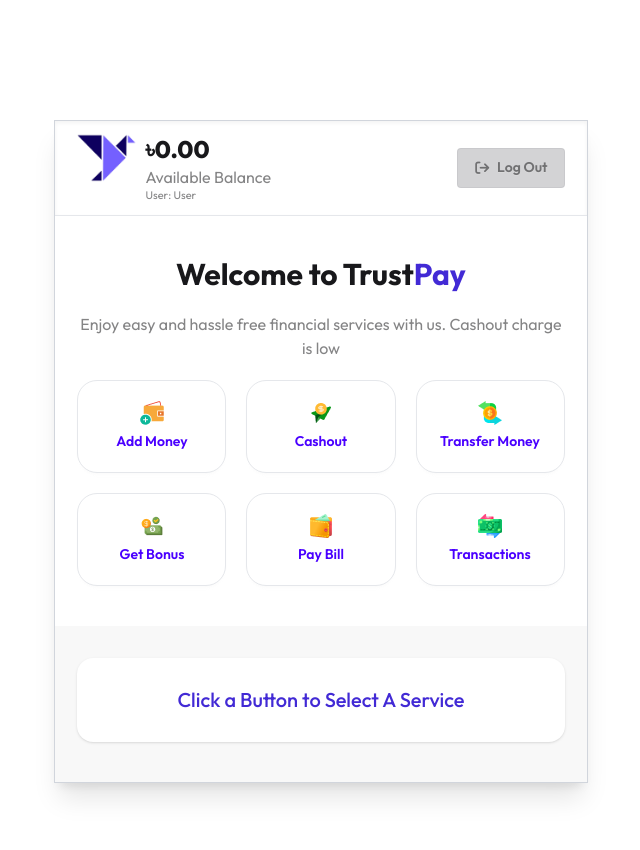
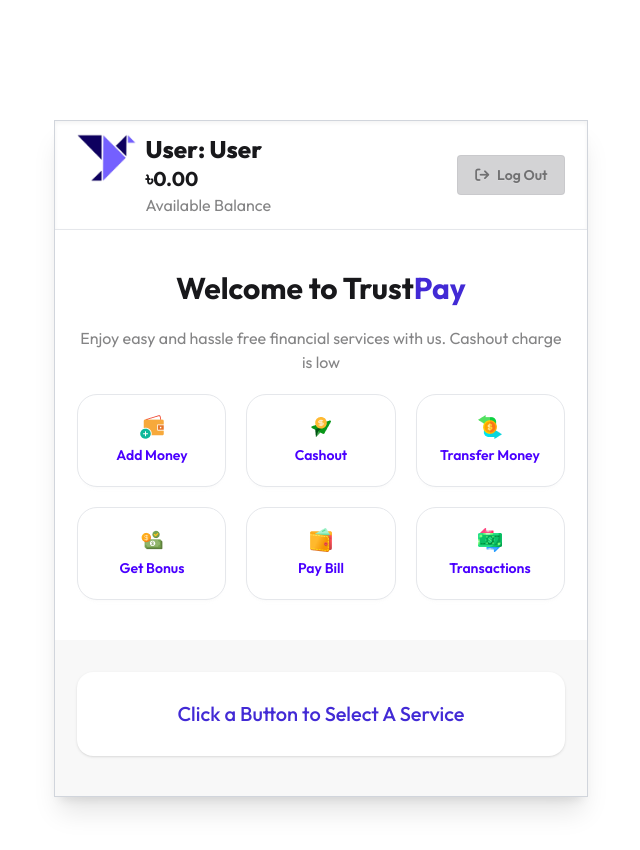
Before and after one commit to Md-leon-a/Trust-pay, a website: page homepage.html in a window 1280 px wide. Shown: the whole page, without its empty margins (319-959 px from the left). Drawn offline with nearby package versions, Linux system fonts and the light colour scheme; no server answers; sample sign-in values are in the browser's storage.

Commit message:
Added User Name

```diff
--- a/homepage.html
+++ b/homepage.html
@@ -52,9 +52,10 @@
    <div class="left flex gap-2">
        <div class="logo w-[60px]"><img src="./assets/logo.png" alt=""></div>
        <div class="balance-info ">
-        <h2 class="text-2xl font-extrabold"><span>&#2547;</span><span id="currentBalance" > 45000</span></h2>
+         <p id="currentUserName" class="text-2xl font-extrabold ">User: -</p>
+        <h2 class="text-xl font-bold"><span>&#2547;</span><span id="currentBalance" > 45000</span></h2>
         <p class="text-neutral/50">Available Balance</p>
-           <p id="currentUserName" class="text-[11px] text-neutral/50 leading-tight">User: -</p>
+
        </div>
 
    </div>
```
